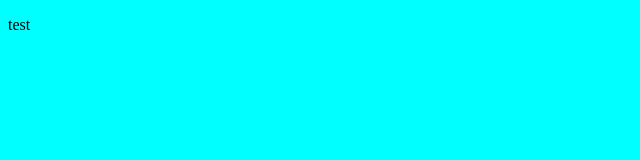
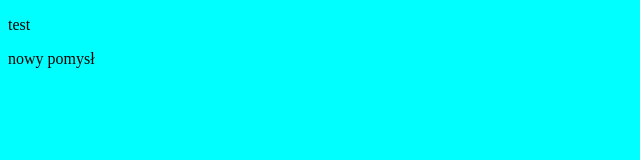
Before and after one commit to ambitnanazwa91/24, a plain HTML site: page index.html in a window 1280 px wide. Shown: the full height of the page, 0-640 px from the left. Drawn offline with Linux system fonts and the light colour scheme.

Commit message:
added newidea p

```diff
--- a/index.html
+++ b/index.html
@@ -8,5 +8,6 @@
 </head>
 <body>
     <p class="test">test</p>
+    <p>nowy pomysł</p>
 </body>
 </html>
```
